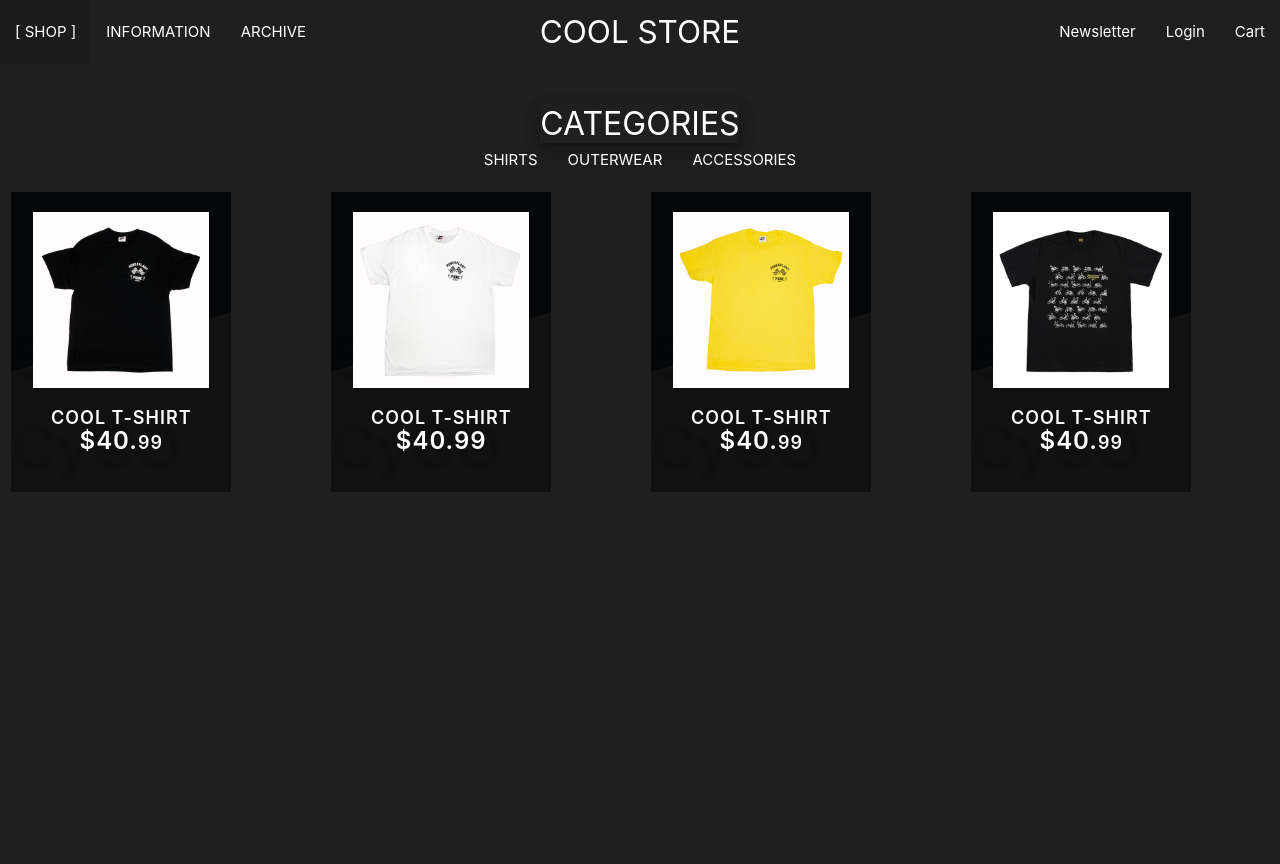
After one commit to jonathanespana/dj_ecomm, a Django app: page /shop/ in a window 1280 px wide. The commit adds this page. Run offline with Django 3.2, Linux system fonts and the light colour scheme.

Commit message:
added and styled product cards for shop.html

```diff
--- a/main_app/static/css/main.css
+++ b/main_app/static/css/main.css
@@ -12,3 +12,111 @@ body {
     width: 900px;
     top: -240px;
 }
+
+div.card {
+    height: 300px;
+    width: 220px;
+}
+
+.product {
+    height: 300px;
+    width: 220px;
+    position: relative;
+    background: #111111;
+    overflow: hidden;
+}
+
+.product::before {
+    content: '';
+    position: absolute;
+    top: -50%;
+    width: 100%;
+    height: 100%;
+    background: #050607;
+    transform: skewY(345deg);
+    transition: 0.5s;
+}
+
+.product:hover::before {
+    top: -69%;
+    transform: skewY(390deg);
+}
+
+.product::after {
+    content: "SHED CyCO";
+    position: absolute;
+    bottom: 0;
+    left: 0;
+    font-weight: 600;
+    font-size: 4em;
+    color: rgba(0, 0, 0, 0.1);
+}
+
+.product .imgBx {
+    position: relative;
+    width: 100%;
+    display: flex;
+    justify-content: center;
+    align-items: center;
+    z-index: 1;
+}
+
+.product .imgBx img {
+    padding-top: 20px;
+    max-width: 80%;
+    transition: 0.5s;
+}
+
+.product:hover .imgBx img {
+    max-width: 75%;
+}
+
+.product .contentBx {
+    position: relative;
+    padding: 20px;
+    display: flex;
+    justify-content: center;
+    align-items: center;
+    flex-direction: column;
+    z-index: 1;
+}
+
+.contentBx h3 {
+    font-size: 18px;
+    margin-top: 0px;
+    margin-bottom: 0px;
+    font-weight: 600;
+    color: #fff;
+    text-transform: uppercase;
+    letter-spacing: 1px;
+}
+
+.contentBx h2 {
+    font-size: 24px;
+    margin-top: 0px;
+    margin-bottom: 0px;
+    font-weight: 600;
+    color: #fff;
+    text-transform: uppercase;
+    letter-spacing: 1px;
+}
+
+.contentBx .buy {
+    position: relative;
+    top: 200px;
+    opacity: 0;
+    padding: 10px 30px;
+    margin-top: 10px;
+    color: #fff;
+    text-decoration: none;
+    background: #2196f3;
+    border-radius: 30px;
+    text-transform: uppercase;
+    letter-spacing: 1px;
+    transition: 0.5s;
+}
+
+.product:hover .contentBx .buy {
+    top: 0;
+    opacity: 1;
+}
--- a/main_app/templates/base.html
+++ b/main_app/templates/base.html
@@ -22,7 +22,7 @@
 </head>
 
 <body>
-    <nav class="transparent">
+    <nav class="transparent z-depth-0">
         <div class="nav-wrapper">
           <a href="#" class="brand-logo center ">COOL STORE</a>
           <ul id="nav-mobile" class="left hide-on-med-and-down">
--- a/main_app/templates/home.html
+++ b/main_app/templates/home.html
@@ -11,7 +11,3 @@
   </div>
 
 {% endblock %}
-
-{% block scripts %}
-
-{% endblock %}
--- /dev/null
+++ b/main_app/templates/shop.html
@@ -0,0 +1,76 @@
+{% extends 'base.html' %}
+{% load static %}
+
+{% block header %}
+<nav class="transparent z-depth-0">
+    <div class="nav-wrapper brand-logo center nav-title">
+        <a href="#" class="z-depth-3">CATEGORIES</a>
+    </div>
+</nav>
+<nav class="transparent z-depth-0">
+    <div class="nav-wrapper">
+      <ul id="nav-mobile" class="brand-logo center hide-on-med-and-down">
+        <li><a href="#">SHIRTS</a></li>
+        <li><a href="#">OUTERWEAR</a></li>
+        <li><a href="#">ACCESSORIES</a></li>
+      </ul>
+    </div>
+  </nav>
+
+{% endblock %}
+
+{% block main %}
+<div class="row">
+    <div class="col s12 m6 l3">
+      <div class="product">
+          <div class="imgBx">
+              <img src="{% static 'main_app/fakestoretshirt1.jpg' %}" alt="">
+          </div>
+          <div class="contentBx">
+              <h3>Cool T-Shirt</h3>
+              <h2 class="price">$40.<small>99</small></h2>
+              <a href="#" class="buy">Buy Now</a>
+          </div>
+      </div>
+    </div>
+
+    <div class="col s12 m6 l3">
+      <div class="product">
+          <div class="imgBx">
+              <img src="{% static 'main_app/fakestoretshirt2.jpg' %}" alt="">
+          </div>
+          <div class="contentBx">
+              <h3>Cool T-Shirt</h3>
+              <h2 class="price">$40.99</h2>
+              <a href="#" class="buy">Buy Now</a>
+          </div>
+      </div>
+    </div>
+
+    <div class="col s12 m6 l3">
+      <div class="product">
+          <div class="imgBx">
+              <img src="{% static 'main_app/fakestoretshirt3.jpg' %}" alt="">
+          </div>
+          <div class="contentBx">
+              <h3>Cool T-Shirt</h3>
+              <h2 class="price">$40.<small>99</small></h2>
+              <a href="#" class="buy">Buy Now</a>
+          </div>
+      </div>
+    </div>
+
+    <div class="col s12 m6 l3">
+      <div class="product">
+          <div class="imgBx">
+              <img src="{% static 'main_app/fakestoretshirt4.jpg' %}" alt="">
+          </div>
+          <div class="contentBx">
+              <h3>Cool T-Shirt</h3>
+              <h2 class="price">$40.<small>99</small></h2>
+              <a href="#" class="buy">Buy Now</a>
+          </div>
+      </div>
+    </div>
+</div>
+{% endblock %}
--- a/main_app/urls.py
+++ b/main_app/urls.py
@@ -3,4 +3,5 @@ from . import views
 
 urlpatterns = [
     path('', views.home, name='home'),
+    path('shop/', views.shop, name='shop'),
 ]
--- a/main_app/views.py
+++ b/main_app/views.py
@@ -4,3 +4,6 @@ from django.shortcuts import render
 # ==== Home ====
 def home (request):
     return render(request, 'home.html')
+
+def shop (request):
+    return render(request, 'shop.html')
```
Also changed, not shown: main_app/static/main_app/fakestoretshirt1.jpg (added), main_app/static/main_app/fakestoretshirt2.jpg (added), main_app/static/main_app/fakestoretshirt3.jpg (added), main_app/static/main_app/fakestoretshirt4.jpg (added), 1 other file.
